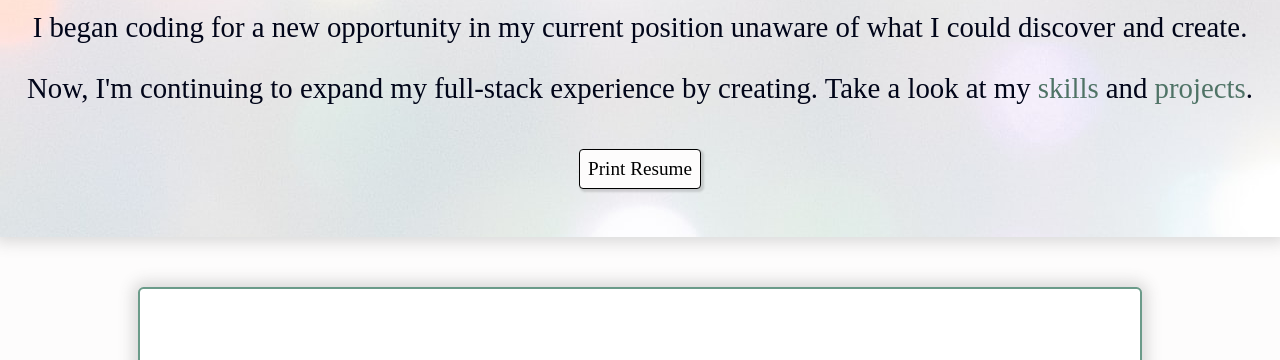
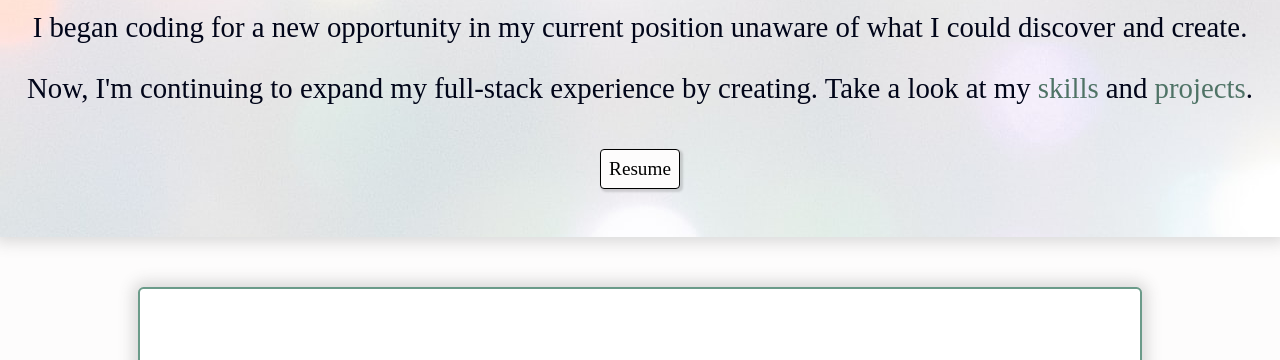
Before and after one commit to Gabrielle-Wiggins/Resume, a plain HTML site: page main.html in a window 1280 px wide. Shown: the part 694-1054 px from the top of the page. Drawn offline with Linux system fonts and the light colour scheme; a web font is replaced by a local one.

Commit message:
Resume Change

```diff
--- a/main.html
+++ b/main.html
@@ -45,7 +45,7 @@
                         href="#skills" class="linkTwo">skills</a> and <a href="#project" class="linkTwo">projects</a>.
                 </p>
                 <a href="Media/GWiggins_Resume copy.pdf" target="_blank">
-                    <button>Print Resume</button>
+                    <button>Resume</button>
                 </a>
             </section>
 
```
